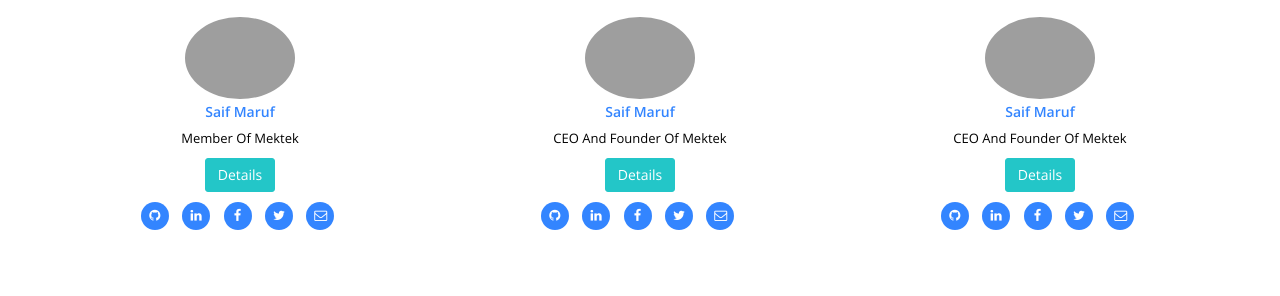
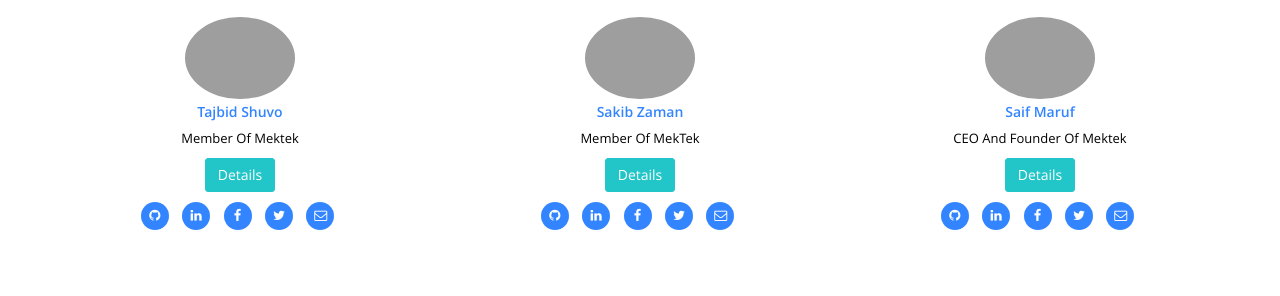
Before and after one commit to takiuddinahmed/mektekbd.github.io, a Jekyll site: the page built from index.html, in a window 1280 px wide and 900 px high, scrolled down 661 px. Shown: the part 158-454 px from the top of the window. Built offline with Jekyll 4.4.1, drawn with Linux system fonts in a browser that asks for light colours; nearby versions of some CDN libraries; library files that are not in the unit come from our copies.

Commit message:
Update about.html

```diff
--- a/_includes/sections/about.html
+++ b/_includes/sections/about.html
@@ -318,7 +318,7 @@
        <img src="{{ site.img_path}}/robin.jpg" height="110" width="110" class="img-responsive img-circle" alt="">
                 <h4><span class="navy">Nasimul Haque Robin </span>  </h4>
                 <p style="color:black;">Co Founder Of Mektek</p>
-                <a href="{{ post.url | prepend: site.baseurl }}" class="btn btn-info">Details</a><br>
+                <a href="{{site.baseurl}}/robin/2017/03/28/robin.html" class="btn btn-info">Details</a><br>
 
                 <div style="margin-top: 10px;"><ul class="list-inline social-icon">
                     {% if site.author.github_username %}
@@ -349,23 +349,23 @@
        <img src="{{ site.img_path}}/shawon.jpg" height="110" width="110" class="img-responsive img-circle" alt="">
                 <h4><span class="navy">Ashadullah Shawon</span>  </h4>
                 <p style="color:black;">Member Of Mektek</p>
-                <a href="{{ post.url | prepend: site.baseurl }}" class="btn btn-info">Details</a><br>
+                <a href="{{site.baseurl}}/shawon/2017/03/28/shawon.html" class="btn btn-info">Details</a><br>
 
                 <div style="margin-top: 10px;"><ul class="list-inline social-icon">
                     {% if site.author.github_username %}
-                    <li><a href="https://github.com/{{ site.author.github_username }}" target="blank"><i class="fa fa-github"></i></a></li>
+                    <li><a href="https://github.com/shawon100" target="blank"><i class="fa fa-github"></i></a></li>
                     {% endif %}
                     {% if site.author.linkedin_id %}
-                    <li><a href="https://www.linkedin.com/in/{{ site.author.linkedin_id }}" target="blank"><i class="fa fa-linkedin"></i></a></li>
+                    <li><a href="https://www.linkedin.com/in/ashadullah-shawon-b51606aa/" target="blank"><i class="fa fa-linkedin"></i></a></li>
                     {% endif %}
                     {% if site.author.facebook_username %}
                     <li><a href="https://www.facebook.com/ashadullah.shawon" target="blank"><i class="fa fa-facebook"></i></a></li>
                     {% endif %}
                     {% if site.author.twitter_username %}
-                    <li><a href="https://twitter.com/{{ site.author.twitter_username }}" target="blank"><i class="fa fa-twitter"></i></a></li>
+                    <li><a href="https://twitter.com/shawon_2012" target="blank"><i class="fa fa-twitter"></i></a></li>
                     {% endif %}
                     {% if site.author.email %}
-                    <li><a href="mailto:{{ site.author.email }}"><i class="fa fa-envelope-o"></i></a></li>
+                    <li><a href="mailto:{{shawonashadullah@gmail.com}}"><i class="fa fa-envelope-o"></i></a></li>
                     {% endif %}
 
 
@@ -380,10 +380,10 @@
       <div class="col-sm-4">
        <div class="team-member wow zoomIn">
        {% for post in site.categories.saif_maruf limit:1 %}
-       <img src="{{ site.img_path}}/maruf.jpg" height="110" width="110" class="img-responsive img-circle" alt="">
-                <h4><span class="navy">Saif Maruf </span>  </h4>
+       <img src="{{ site.img_path}}/tajbid.jpg" height="110" width="110" class="img-responsive img-circle" alt="">
+                <h4><span class="navy">Tajbid Shuvo </span>  </h4>
                 <p style="color:black;">Member Of Mektek</p>
-                <a href="{{ post.url | prepend: site.baseurl }}" class="btn btn-info">Details</a><br>
+                <a href="{{site.baseurl}}/tajbid/2017/03/28/tajbid.html" class="btn btn-info">Details</a><br>
 
                 <div style="margin-top: 10px;"><ul class="list-inline social-icon">
                     {% if site.author.github_username %}
@@ -393,13 +393,13 @@
                     <li><a href="https://www.linkedin.com/in/{{ site.author.linkedin_id }}" target="blank"><i class="fa fa-linkedin"></i></a></li>
                     {% endif %}
                     {% if site.author.facebook_username %}
-                    <li><a href="https://www.facebook.com/{{ site.author.facebook_username }}" target="blank"><i class="fa fa-facebook"></i></a></li>
+                    <li><a href="https://www.facebook.com/tajbidshuvomte" target="blank"><i class="fa fa-facebook"></i></a></li>
                     {% endif %}
                     {% if site.author.twitter_username %}
                     <li><a href="https://twitter.com/{{ site.author.twitter_username }}" target="blank"><i class="fa fa-twitter"></i></a></li>
                     {% endif %}
                     {% if site.author.email %}
-                    <li><a href="mailto:{{ site.author.email }}"><i class="fa fa-envelope-o"></i></a></li>
+                    <li><a href="mailto:{{ shahtajbid@gmail.com}}"><i class="fa fa-envelope-o"></i></a></li>
                     {% endif %}
 
 
@@ -412,26 +412,26 @@
      <div class="col-sm-4">
        <div class="team-member wow zoomIn">
        {% for post in site.categories.saif_maruf limit:1 %}
-       <img src="{{ site.img_path}}/maruf.jpg" height="110" width="110" class="img-responsive img-circle" alt="">
-                <h4><span class="navy">Saif Maruf </span>  </h4>
-                <p style="color:black;">CEO And Founder Of Mektek</p>
-                <a href="{{ post.url | prepend: site.baseurl }}" class="btn btn-info">Details</a><br>
+       <img src="{{ site.img_path}}/sakib.jpg" height="110" width="110" class="img-responsive img-circle" alt="">
+                <h4><span class="navy">Sakib Zaman </span>  </h4>
+                <p style="color:black;">Member Of MekTek</p>
+                <a href="{{site.baseurl}}/sakib/2017/03/28/sakib.html" class="btn btn-info">Details</a><br>
 
                 <div style="margin-top: 10px;"><ul class="list-inline social-icon">
                     {% if site.author.github_username %}
                     <li><a href="https://github.com/{{ site.author.github_username }}" target="blank"><i class="fa fa-github"></i></a></li>
                     {% endif %}
                     {% if site.author.linkedin_id %}
-                    <li><a href="https://www.linkedin.com/in/{{ site.author.linkedin_id }}" target="blank"><i class="fa fa-linkedin"></i></a></li>
+                    <li><a href="https://www.linkedin.com/in/md-asaduzzaman-sakib-980474109/" target="blank"><i class="fa fa-linkedin"></i></a></li>
                     {% endif %}
                     {% if site.author.facebook_username %}
-                    <li><a href="https://www.facebook.com/{{ site.author.facebook_username }}" target="blank"><i class="fa fa-facebook"></i></a></li>
+                    <li><a href="https://www.facebook.com/sakib.zaman.94" target="blank"><i class="fa fa-facebook"></i></a></li>
                     {% endif %}
                     {% if site.author.twitter_username %}
                     <li><a href="https://twitter.com/{{ site.author.twitter_username }}" target="blank"><i class="fa fa-twitter"></i></a></li>
                     {% endif %}
                     {% if site.author.email %}
-                    <li><a href="mailto:{{ site.author.email }}"><i class="fa fa-envelope-o"></i></a></li>
+                    <li><a href="mailto:{{ sakibzaman3099@gmail.com}}"><i class="fa fa-envelope-o"></i></a></li>
                     {% endif %}
 
 
```
